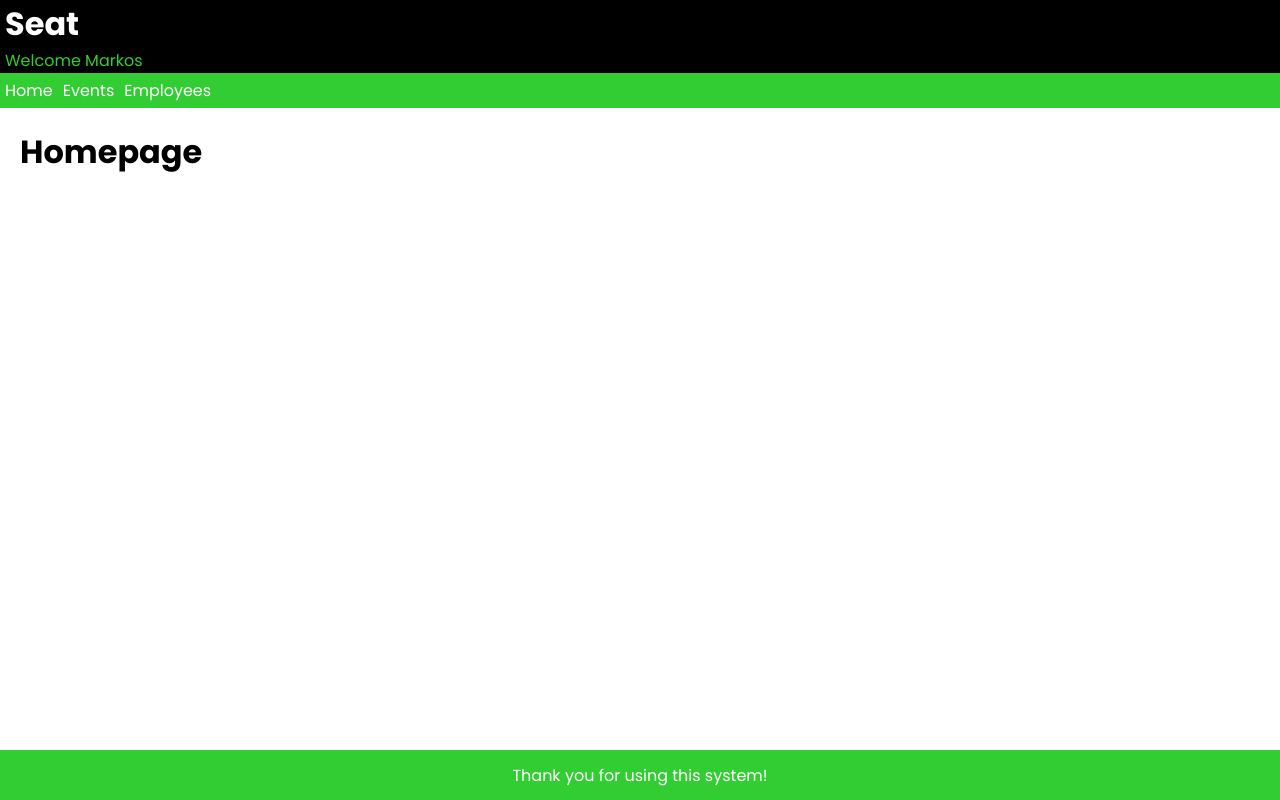
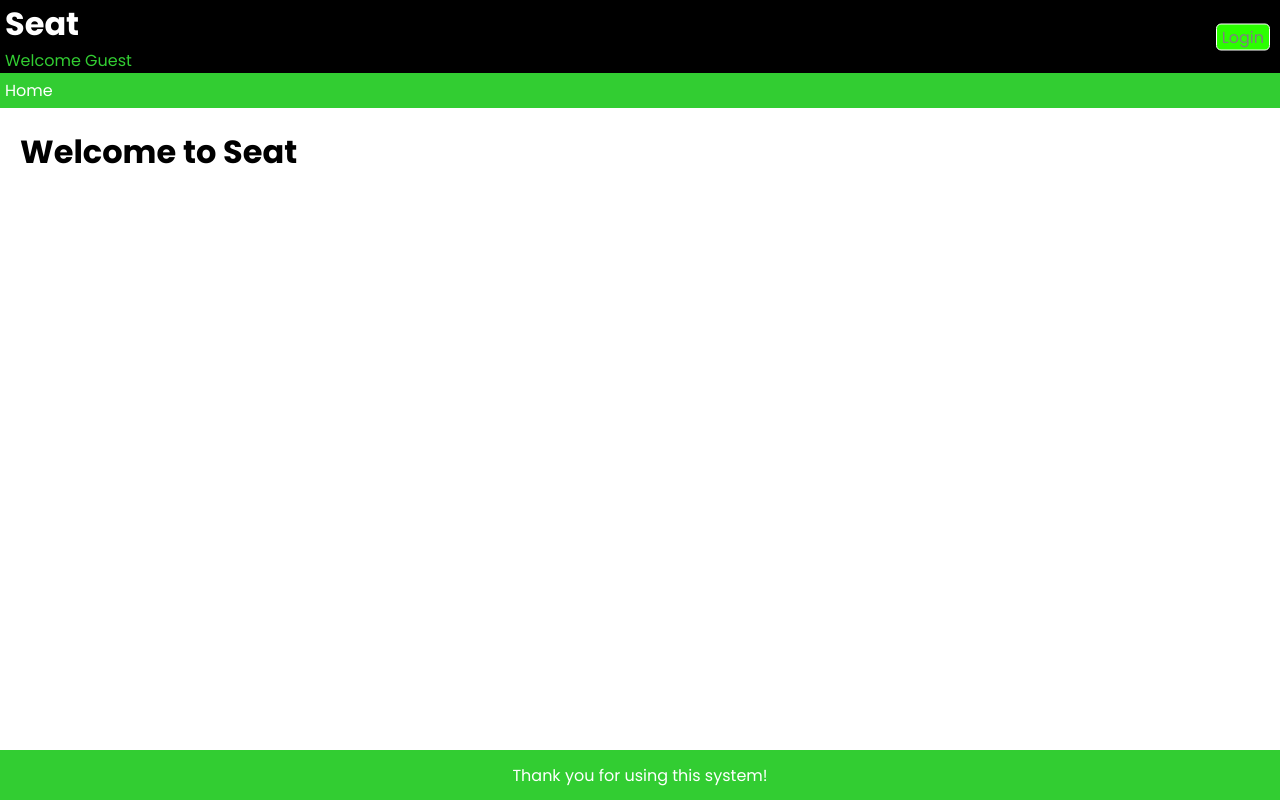
Before and after one commit to markoskatsi/SeAT, a React (Vite) app: page / in a window 1280 px wide. Built offline with nearby package versions, Linux system fonts and the light colour scheme.

Commit message:
login context completed

```diff
--- a/src/App.jsx
+++ b/src/App.jsx
@@ -4,20 +4,25 @@ import Employees from "./components/views/Employees.jsx";
 import Events from "./components/views/Events.jsx";
 import Home from "./components/views/Home.jsx";
 import "./App.scss";
+import Login from "./components/views/Login.jsx";
+import { AuthProvider } from "./auth/useAuth.jsx";
 
 function App() {
   const loggedInUser = "Markos";
 
   return (
+    <AuthProvider>
       <BrowserRouter>
         <Layout loggedInUser={loggedInUser}>
           <Routes>
             <Route path="/" element={<Home />} />
             <Route path="/events" element={<Events />} />
             <Route path="/employees" element={<Employees />} />
+            <Route path="/login" element={<Login />} />
           </Routes>
         </Layout>
       </BrowserRouter>
+    </AuthProvider>
   );
 }
 
--- /dev/null
+++ b/src/auth/useAuth.jsx
@@ -0,0 +1,22 @@
+import { createContext, useContext, useState } from "react";
+
+const AuthContext = createContext(null);
+
+export const AuthProvider = ({ children }) => {
+  //Initialisation ---------------------------
+  // State -----------------------------------
+  const [loggedInUser, setLoggedInUser] = useState(null);
+
+  // Handlers --------------------------------
+  const login = (user) => setLoggedInUser(user);
+  const logout = () => setLoggedInUser(null);
+
+  // View ------------------------------------
+  return (
+    <AuthContext.Provider value={{ loggedInUser, login, logout }}>
+      {children}
+    </AuthContext.Provider>
+  );
+};
+
+export const useAuth = () => useContext(AuthContext);
--- a/src/components/layout/Header.jsx
+++ b/src/components/layout/Header.jsx
@@ -1,12 +1,31 @@
-import './Header.scss';
+import { NavLink } from "react-router-dom";
+import { useAuth } from "../../auth/useAuth";
+import "./Header.scss";
 
-function Header(props) {
-    return(
-        <header>
-            <h1>Seat</h1>
-            <p className="welcome">Welcome {props.loggedInUser}</p>
-        </header>
-    );
+function Header() {
+  const { loggedInUser, logout } = useAuth();
+  return (
+    <header>
+      <h1>Seat</h1>
+      {loggedInUser ? (
+        <p className="welcome">Welcome {loggedInUser.UserFirstname}</p>
+      ) : (
+        <p className="welcome">Welcome Guest</p>
+      )}
+
+      {!loggedInUser ? (
+        <div className="navItem">
+          <NavLink to="/login">Login</NavLink>
+        </div>
+      ) : (
+        <div className="navItem">
+          <NavLink to="/" onClick={logout}>
+            Logout
+          </NavLink>
+        </div>
+      )}
+    </header>
+  );
 }
 
 export default Header;
--- a/src/components/layout/Header.scss
+++ b/src/components/layout/Header.scss
@@ -1,7 +1,34 @@
 header {
-    padding: 0 5px;
-    background: Black;
+  position: relative;
+  padding: 0 5px;
+  background: Black;
 
-    h1 {color: White;}
-    p.welcome { color: LimeGreen;}
+  h1 {
+    color: White;
+  }
+  p.welcome {
+    color: LimeGreen;
+    display: inline-block;
+  }
+
+  div.navItem {
+    position: absolute;
+    color: limegreen;
+    right: 10px;
+    top: 50%;
+    transform: translateY(-50%);
+    border: 1px solid white;
+    padding: 0 5px 0 5px;
+    background-color: rgb(43, 255, 0);
+    border-radius: 5px;
+  }
+
+  div.navItem a {
+    color: rgb(126, 126, 126);
+    text-decoration: none;
+
+    &:hover {
+      color: black;
+    }
+  }
 }
--- a/src/components/layout/NavBar.jsx
+++ b/src/components/layout/NavBar.jsx
@@ -1,18 +1,26 @@
-import { NavLink } from 'react-router-dom';
-import './NavBar.scss';
+import { useAuth } from "../../auth/useAuth";
+import { NavLink } from "react-router-dom";
+import "./NavBar.scss";
 
 function NavBar() {
-    return(
+  const { loggedInUser, logout } = useAuth();
+
+  return (
     <nav>
       <div className="navItem">
         <NavLink to="/">Home</NavLink>
       </div>
+
+      {loggedInUser && (
+        <>
           <div className="navItem">
             <NavLink to="/events">Events</NavLink>
           </div>
           <div className="navItem">
             <NavLink to="/employees">Employees</NavLink>
           </div>
+        </>
+      )}
     </nav>
   );
 }
--- a/src/components/views/Home.jsx
+++ b/src/components/views/Home.jsx
@@ -1,7 +1,7 @@
 import './Home.scss';
 
 function Home() {
-  return (<h1>Homepage</h1>);
+  return (<h1>Welcome to Seat</h1>);
 }
 
 export default Home;
--- /dev/null
+++ b/src/components/views/Login.jsx
@@ -0,0 +1,43 @@
+import { useNavigate } from "react-router-dom";
+import { useAuth } from "../../auth/useAuth.jsx";
+import Action from "../UI/Actions.jsx";
+
+function Login() {
+  // Initialisation -------------------
+  const { login } = useAuth();
+  const navigate = useNavigate();
+
+  const admin = {
+    UserID: 2,
+    UserFirstname: "Graeme",
+    UserLastname: "Jones",
+    UserEmail: "G.Jones@kingston.ac.uk",
+    UserDateofbirth: "1965-01-30T00:00:00.000Z",
+    UserImageURL: "https://avatars.githubusercontent.com/u/48164351?s=400&u=70e6fedaa5b9cd794807b73c5748f72af4efc328&v=4",
+    UserUsertypeID: 1,
+    UserRoleID: 1,
+    UserUsertypeName: "Employee",
+    UserRoleName: "None"
+  };
+
+
+  // State ----------------------------
+  // Handlers -------------------------
+  const handleAdmin = () => {
+    login(admin);
+    navigate("/");
+  };
+
+  // View -----------------------------
+  return (
+    <Action.Tray>
+      <Action.Add
+        showText
+        buttonText="Admin Login"
+        onClick={handleAdmin}
+      />
+    </Action.Tray>
+  );
+}
+
+export default Login;
```
Also changed, not shown: src/components/views/Events.jsx (+0 -43 lines). Lines whose indentation alone changed are shown as unchanged.
